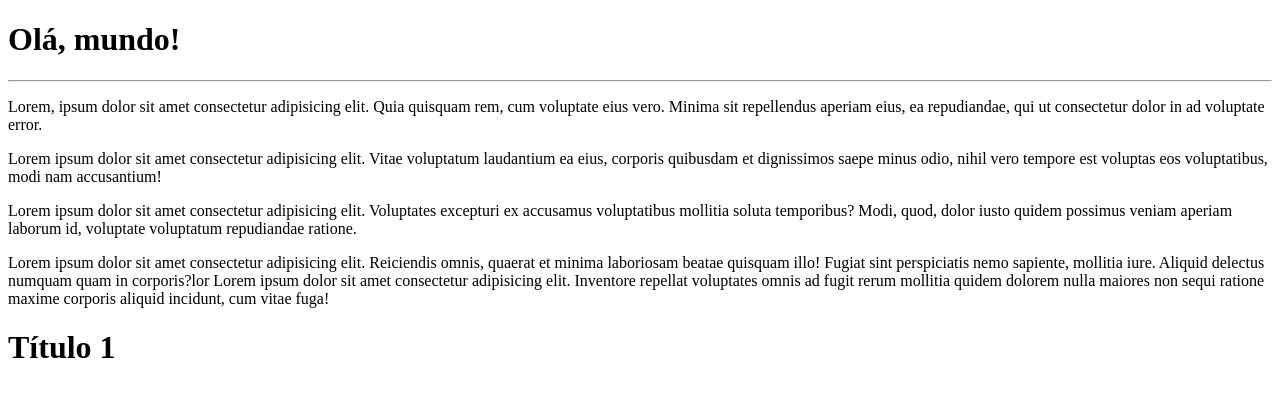
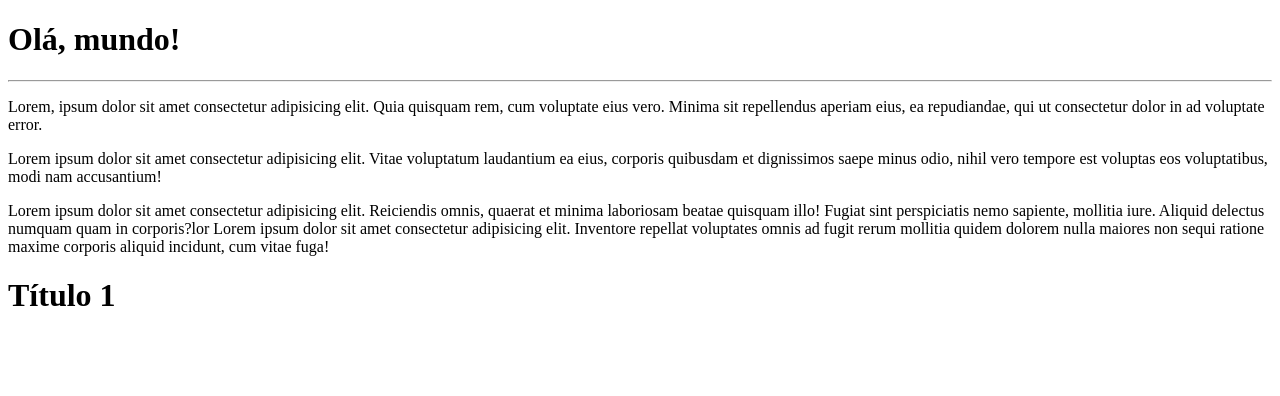
Before and after one commit to Michaeldalia/Ola-mundo, a plain HTML site: page Site exemplo/index.html in a window 1280 px wide. Drawn offline with Linux system fonts and the light colour scheme.

Commit message:
Update index.html

```diff
--- a/Site exemplo/index.html
+++ b/Site exemplo/index.html
@@ -14,8 +14,6 @@
     <p>Lorem ipsum dolor sit amet consectetur adipisicing elit. Vitae voluptatum laudantium ea eius, corporis quibusdam et dignissimos saepe minus odio, nihil vero tempore est voluptas eos voluptatibus, modi nam accusantium!
     </p>
 
-    <p>Lorem ipsum dolor sit amet consectetur adipisicing elit. Voluptates excepturi ex accusamus voluptatibus mollitia soluta temporibus? Modi, quod, dolor iusto quidem possimus veniam aperiam laborum id, voluptate voluptatum repudiandae ratione.</p>
-
     <p>Lorem ipsum dolor sit amet consectetur adipisicing elit. Reiciendis omnis, quaerat et minima laboriosam beatae quisquam illo! Fugiat sint perspiciatis nemo sapiente, mollitia iure. Aliquid delectus numquam quam in corporis?lor Lorem ipsum dolor sit amet consectetur adipisicing elit. Inventore repellat voluptates omnis ad fugit rerum mollitia quidem dolorem nulla maiores non sequi ratione maxime corporis aliquid incidunt, cum vitae fuga!</p>
 
     <h1>Título 1</h1>
```
